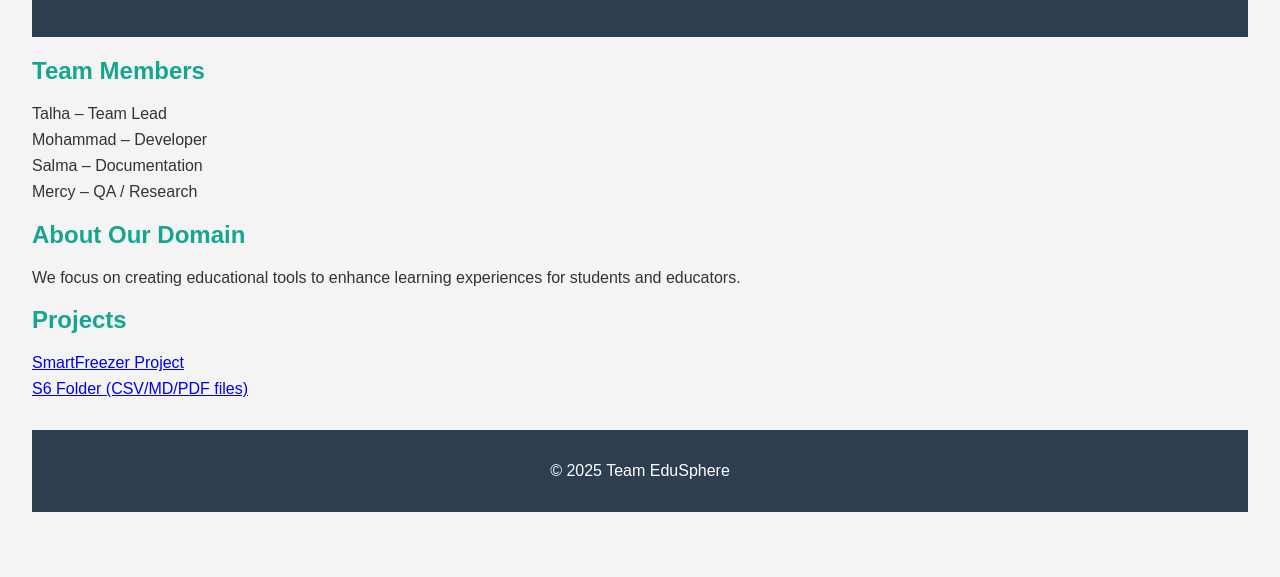
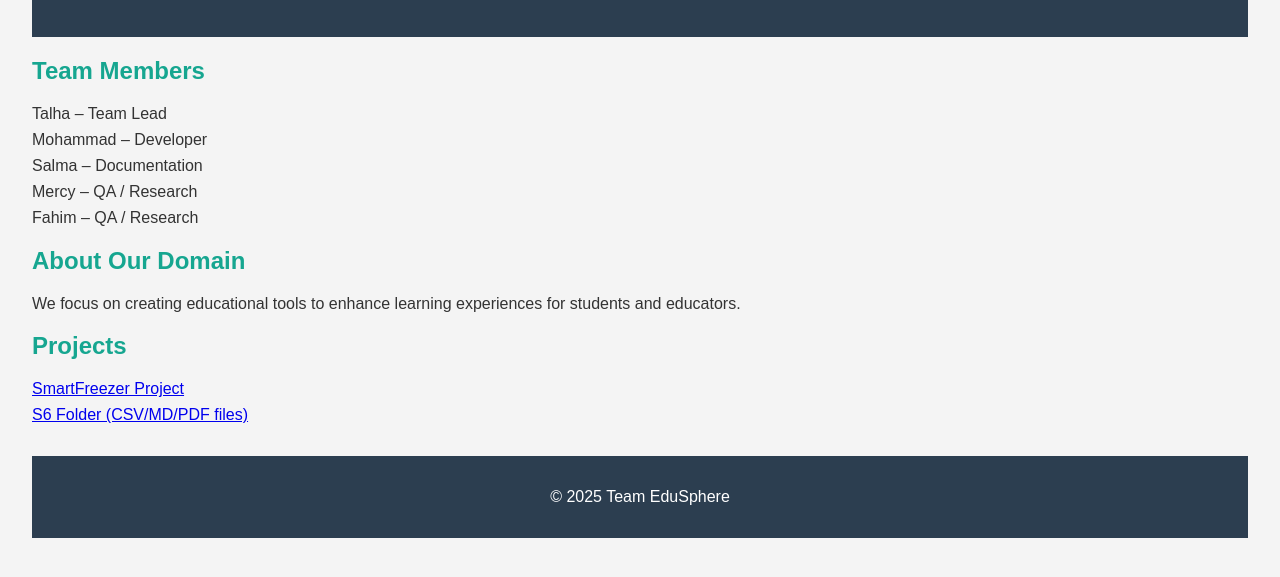
Before and after one commit to mercykorir1/software-engineering, a plain HTML site: page index.html in a window 1280 px wide. Shown: the part 125-702 px from the top of the page. Drawn offline with Linux system fonts and the light colour scheme.

Commit message:
ADD: another team member name

```diff
--- a/index.html
+++ b/index.html
@@ -18,6 +18,7 @@
       <li>Mohammad – Developer</li>
       <li>Salma – Documentation</li>
       <li>Mercy – QA / Research</li>
+      <li>Fahim – QA / Research</li>
     </ul>
   </section>
 
```
